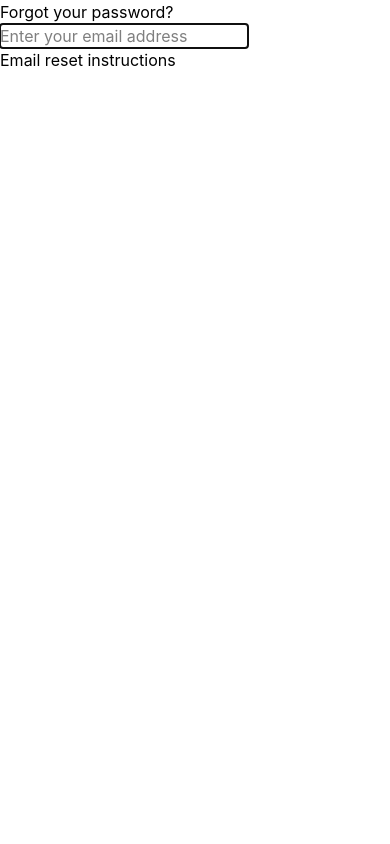
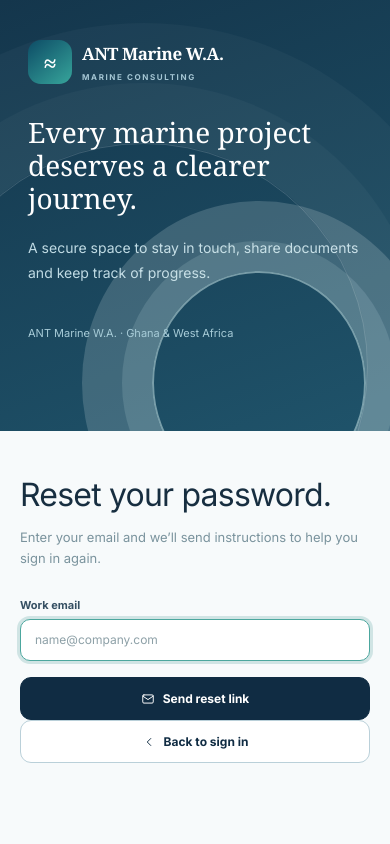
Before and after one commit to josephsegbefia/ant_marine, a Rails app: page /passwords/new in a window 390 px wide. Run offline with Rails 7, Linux system fonts and the light colour scheme; style sheets or scripts are compiled from the project's sources; some libraries are stand-ins or nearby versions.

Commit message:
Align forgot-password page with Design Studio A05 auth shell.
Share branded panel and flash partials with sign-in; use access layout and A05 copy on password recovery.

Co-authored-by: Cursor <cursoragent@cursor.com>

```diff
--- a/app/assets/tailwind/application.css
+++ b/app/assets/tailwind/application.css
@@ -208,6 +208,19 @@
     outline-offset: 2px;
   }
 
+  .ant-btn-outline {
+    @apply inline-flex w-full min-h-[43px] items-center justify-center gap-2 rounded-[11px] border border-[#bad0d9] bg-white px-4 py-2.5 text-xs font-bold text-ant-navy transition;
+  }
+
+  .ant-btn-outline:hover {
+    background: #eff8f8;
+  }
+
+  .ant-btn-outline:focus-visible {
+    outline: 3px solid var(--color-ant-teal);
+    outline-offset: 2px;
+  }
+
   .login-form__invite {
     @apply mt-6 text-[13px] leading-relaxed text-ant-muted;
   }
@@ -219,6 +232,13 @@
     color: var(--color-ant-bad-text);
   }
 
+  .login-notice {
+    @apply mb-5 rounded-[11px] border px-4 py-3 text-[11px] leading-relaxed;
+    background: #e1f6ec;
+    border-color: #b5e6cf;
+    color: #237b65;
+  }
+
   @media (prefers-reduced-motion: reduce) {
     .ant-btn-primary:hover {
       transform: none;
--- a/app/controllers/passwords_controller.rb
+++ b/app/controllers/passwords_controller.rb
@@ -1,4 +1,6 @@
 class PasswordsController < ApplicationController
+  layout "access", only: :new
+
   allow_unauthenticated_access
   before_action :set_user_by_token, only: %i[ edit update ]
   rate_limit to: 10, within: 3.minutes, only: :create, with: -> { redirect_to new_password_path, alert: "Try again later." }
--- a/app/views/passwords/new.html.erb
+++ b/app/views/passwords/new.html.erb
@@ -1,17 +1,44 @@
-<div class="mx-auto md:w-2/3 w-full">
-  <% if alert = flash[:alert] %>
-    <p class="py-2 px-3 bg-red-50 mb-5 text-red-500 font-medium rounded-lg inline-block" id="alert"><%= alert %></p>
-  <% end %>
+<% content_for :title, "Reset your password — ANT Marine W.A." %>
 
-  <h1 class="font-bold text-4xl">Forgot your password?</h1>
+<div class="login-page">
+  <%= render "shared/auth_branded_panel", heading_id: "reset-panel-heading" %>
 
-  <%= form_with url: passwords_path, class: "contents" do |form| %>
-    <div class="my-5">
-      <%= form.email_field :email, required: true, autofocus: true, autocomplete: "username", placeholder: "Enter your email address", value: params[:email], class: "block shadow-sm rounded-md border border-gray-400 focus:outline-solid focus:outline-blue-600 px-3 py-2 mt-2 w-full" %>
+  <div class="login-form-area">
+    <div class="login-form">
+      <%= render "shared/auth_flash" %>
+
+      <h2>Reset your password.</h2>
+      <p class="login-form__intro">Enter your email and we’ll send instructions to help you sign in again.</p>
+
+      <%= form_with url: passwords_path, class: "contents" do |form| %>
+        <div class="field-wrap">
+          <%= form.label :email, "Work email" %>
+          <%= form.email_field :email,
+                required: true,
+                autofocus: true,
+                autocomplete: "username",
+                placeholder: "name@company.com",
+                value: params[:email],
+                class: "control" %>
+        </div>
+
+        <%= form.button type: "submit", class: "ant-btn-primary" do %>
+          <svg width="14" height="14" viewBox="0 0 24 24" fill="none" stroke="currentColor" stroke-width="1.65" stroke-linecap="round" stroke-linejoin="round" aria-hidden="true">
+            <rect x="3" y="5" width="18" height="14" rx="2"></rect>
+            <path d="m3 7 9 6 9-6"></path>
+          </svg>
+          Send reset link
+        <% end %>
+      <% end %>
+
+      <div class="mt-5">
+        <%= link_to new_session_path, class: "ant-btn-outline" do %>
+          <svg width="14" height="14" viewBox="0 0 24 24" fill="none" stroke="currentColor" stroke-width="1.65" stroke-linecap="round" stroke-linejoin="round" aria-hidden="true">
+            <path d="m15 6-6 6 6 6"></path>
+          </svg>
+          Back to sign in
+        <% end %>
+      </div>
     </div>
-
-    <div class="inline">
-      <%= form.submit "Email reset instructions", class: "w-full sm:w-auto text-center rounded-lg px-3.5 py-2.5 bg-blue-600 hover:bg-blue-500 text-white inline-block font-medium cursor-pointer" %>
-    </div>
-  <% end %>
+  </div>
 </div>
--- /dev/null
+++ b/app/views/shared/_auth_branded_panel.html.erb
@@ -0,0 +1,8 @@
+<% heading_id = local_assigns.fetch(:heading_id, "auth-panel-heading") %>
+<aside class="login-panel" aria-labelledby="<%= heading_id %>">
+  <%= render "shared/ant_marine_brand" %>
+  <h1 id="<%= heading_id %>"><%= local_assigns.fetch(:headline, "Every marine project deserves a clearer journey.") %></h1>
+  <p class="login-panel__lede"><%= local_assigns.fetch(:lede, "A secure space to stay in touch, share documents and keep track of progress.") %></p>
+  <div class="login-panel__wave" aria-hidden="true"></div>
+  <p class="login-panel__foot">ANT Marine W.A. · Ghana &amp; West Africa</p>
+</aside>
--- /dev/null
+++ b/app/views/shared/_auth_flash.html.erb
@@ -0,0 +1,7 @@
+<% if alert = flash[:alert] %>
+  <p class="login-alert" role="alert" id="alert"><%= alert %></p>
+<% end %>
+
+<% if notice = flash[:notice] %>
+  <p class="login-notice" role="status" id="notice"><%= notice %></p>
+<% end %>
```
Also changed, not shown: app/views/sessions/new.html.erb (+2 -14 lines), test/integration/forgot_password_page_test.rb (added, +16 -0 lines).
